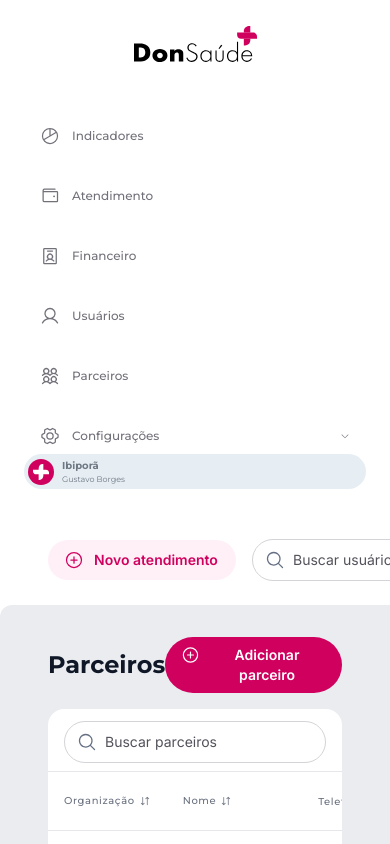
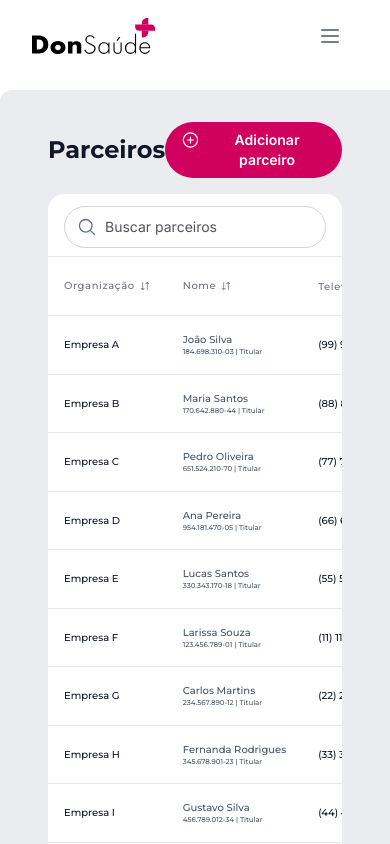
Before and after one commit to MateusJSouza/teste-donSaude, a React (Vite) app in the folder front/: page / in a window 390 px wide. Shown: the top 844 px of the page. Built offline with nearby package versions, Linux system fonts and the light colour scheme.

Commit message:
feat: :iphone: adding responsiveness to the sidebar

```diff
--- a/front/src/app/view/components/Sidebar/index.tsx
+++ b/front/src/app/view/components/Sidebar/index.tsx
@@ -2,12 +2,15 @@ import {
   ChartPie,
   GearSix,
   IdentificationBadge,
+  List,
   User,
   UsersFour,
   Wallet,
 } from '@phosphor-icons/react'
+import * as Collapsible from '@radix-ui/react-collapsible'
 import { Link } from 'react-router-dom'
 
+import { Button } from '../Button'
 import { IconFooter } from '../icons/IconFooter'
 import { LogoIcon } from '../icons/LogoIcon'
 
@@ -15,11 +18,20 @@ import { NavItem } from './NavItem'
 
 export function Sidebar() {
   return (
-    <aside className="sticky top-0 flex max-h-[100vh] flex-col bg-white px-6 py-[26px]">
-      <Link to="/" className="flex items-center justify-center">
+    <Collapsible.Root className="fixed left-0 right-0 top-0 z-20 flex flex-col bg-white p-4 data-[state=open]:bottom-0 data-[state=open]:h-screen md:sticky lg:relative lg:right-auto lg:px-6 lg:py-[26px] lg:data-[state=closed]:bottom-0 lg:data-[state=closed]:h-screen">
+      <Link to="/" className="flex items-center justify-between px-4">
         <LogoIcon />
+        <Collapsible.Trigger asChild className="md:hidden lg:hidden">
+          <Button variant="ghost">
+            <List className="h-6 w-6" />
+          </Button>
+        </Collapsible.Trigger>
       </Link>
 
+      <Collapsible.Content
+        forceMount
+        className="flex flex-1 flex-col gap-6 data-[state=closed]:hidden md:data-[state=closed]:flex"
+      >
         <div className="mt-14 flex flex-col gap-6">
           <NavItem icon={ChartPie} title="Indicadores" />
           <NavItem icon={Wallet} title="Atendimento" />
@@ -40,6 +52,7 @@ export function Sidebar() {
             </span>
           </div>
         </div>
-    </aside>
+      </Collapsible.Content>
+    </Collapsible.Root>
   )
 }
```
Lines whose indentation alone changed are shown as unchanged.
